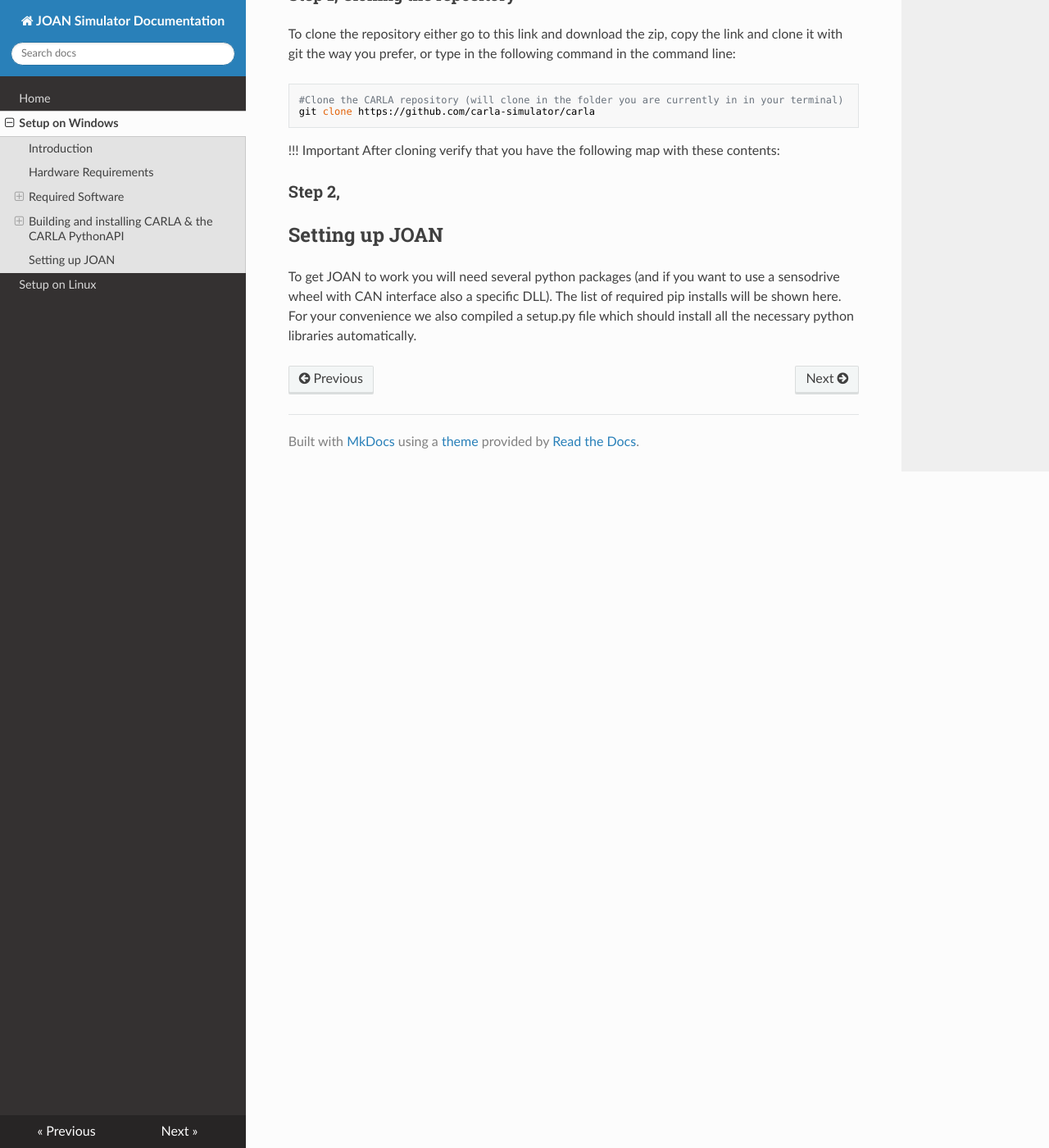
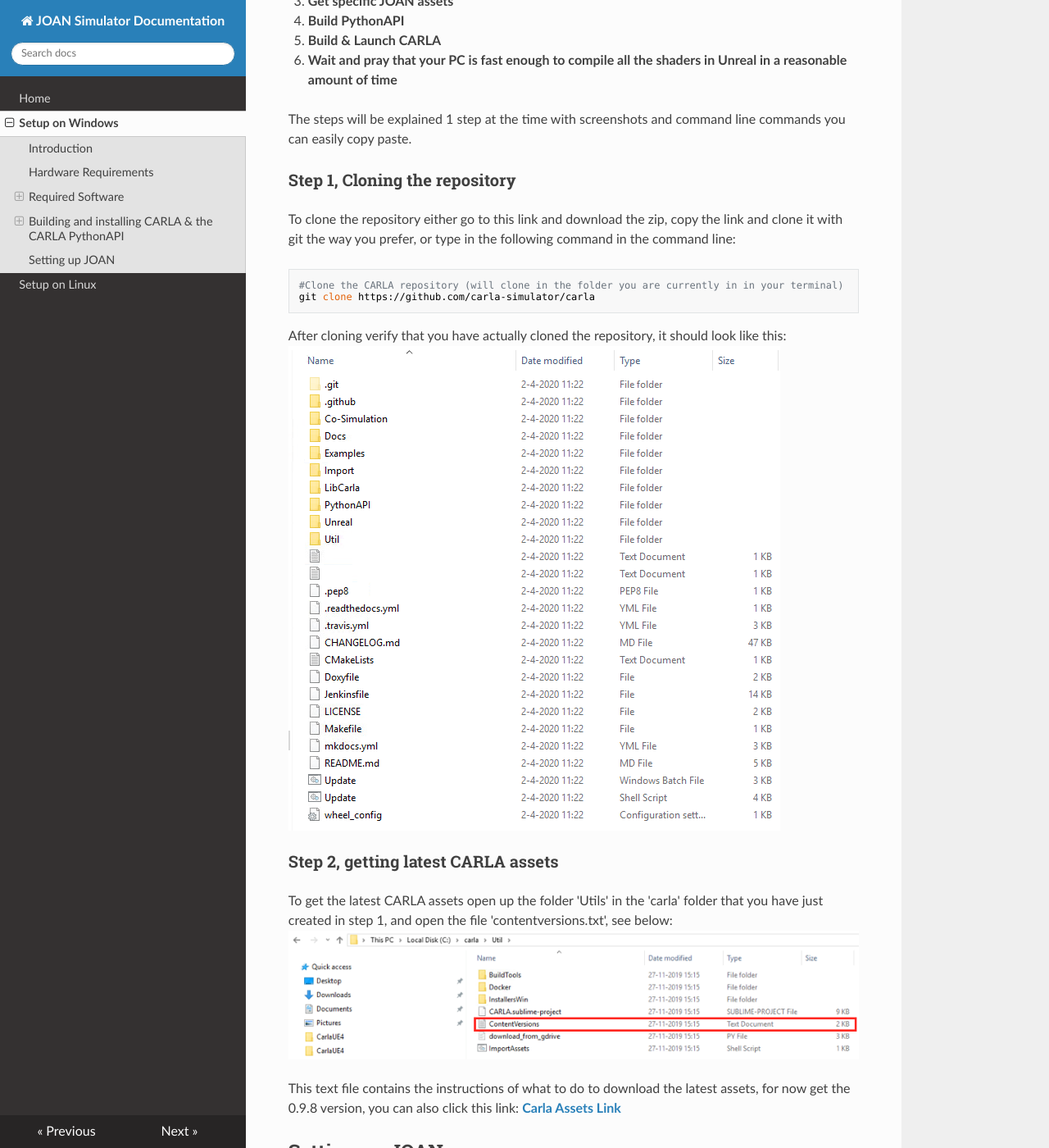
Before and after one commit to tud-hri/joan, an MkDocs documentation site: the page built from docs/winsetup.md, in a window 1280 px wide and 1400 px high, scrolled down 2810 px. Shown: the whole window at 82% size. Built offline with MkDocs 1.6.1, drawn with Linux system fonts in a browser that asks for light colours; nearby versions of some CDN libraries; some of the changed text lies outside the part shown.

Commit message:
Latest Documentation

```diff
--- a/docs/winsetup.md
+++ b/docs/winsetup.md
@@ -2,7 +2,8 @@
 
 ## Introduction
 In order to properly setup the simulation software on Windows several packages and steps are required, which will be elaborated upon in this section.
-
+!!! Note
+    This setup guide is extensive, if you are familiar with building software and installing new libraries etc it might be easier to just scan through this guide instead of going through it thoroughly. However, if you dont, please follow the guide step by step.
 ## Hardware Requirements
 * __x64 system.__ The simulator should run in any 64 bits Windows system.
 * __50GB disk space.__ Installing all the software needed and CARLA will require quite a lot of space. Make sure to have about 50gb of space (especially since you will also need a visual studio 2017 install)
@@ -29,7 +30,10 @@
 Download Unreal Engine 4.24.x. Make sure to run it in order to check that everything was properly installed.
 
 ### Python3 x64
-Use python3!! Cannot stress this enough, if you try and use python2 it will just not work in any way. Also __make sure you get the x64 version__ else it will not work, there is even some speculation that if you have a x32 version installed it can cause conflicts so its best to only have x64. At the time of writing this guide the working version of python is __[Python 3.8.2](https://www.python.org/downloads/release/python-382/)__
+ Install python 3 and __make sure you get the x64 version__ else it will not work, there is even some speculation that if you have a x32 version installed it can cause conflicts so its best to only have x64. At the time of writing this guide the working version of python is __[Python 3.8.2](https://www.python.org/downloads/release/python-382/)__
+
+!!! Important
+    Really do use python 3, do not try and use python 2 it will just not work.
 
 ### Visual Code (Optional)
 Ofcourse you are free to use any IDE you are comfortable with (pycharm, spyder, anaconda), however the authors and creators of the JOAN simulator have consistently used __[Visual Studio Code](https://code.visualstudio.com/)__ due to easy source control functionality.
@@ -52,11 +56,17 @@
     #Clone the CARLA repository (will clone in the folder you are currently in in your terminal)
     git clone https://github.com/carla-simulator/carla
 
-!!! Important
-    After cloning verify that you have the following map with these contents:
+After cloning verify that you have actually cloned the repository, it should look like this:
+![alt text](Images/gitClone.png "cloned repository")
+
+### Step 2, getting latest CARLA assets
+To get the latest CARLA assets open up the folder 'Utils' in the 'carla' folder that you have just created in step 1, and open the file 'contentversions.txt', see below:
+![alt text](Images/utilScreenshot.png "cloned repository")
+
+This text file contains the instructions of what to do to download the latest assets, for now get the 0.9.8 version, you can also click this link:
+__[Carla Assets Link](http://carla-assets.s3.amazonaws.com/20200306_06b6cb1.tar.gz)__
 
 
-### Step 2,
 
 ## Setting up JOAN
 To get JOAN to work you will need several python packages (and if you want to use a sensodrive wheel with CAN interface also a specific DLL). The list of required pip installs will be shown here. For your convenience we also compiled a setup.py file which should install all the necessary python libraries automatically.
--- a/mkdocs.yml
+++ b/mkdocs.yml
@@ -5,3 +5,6 @@
     - Home: home.md
     - Setup on Windows: winsetup.md
     - Setup on Linux: linsetup.md
+
+markdown_extensions:
+  - admonition
```
Also changed, not shown: docs/Images/gitClone.png (added), docs/Images/utilScreenshot.png (added).
